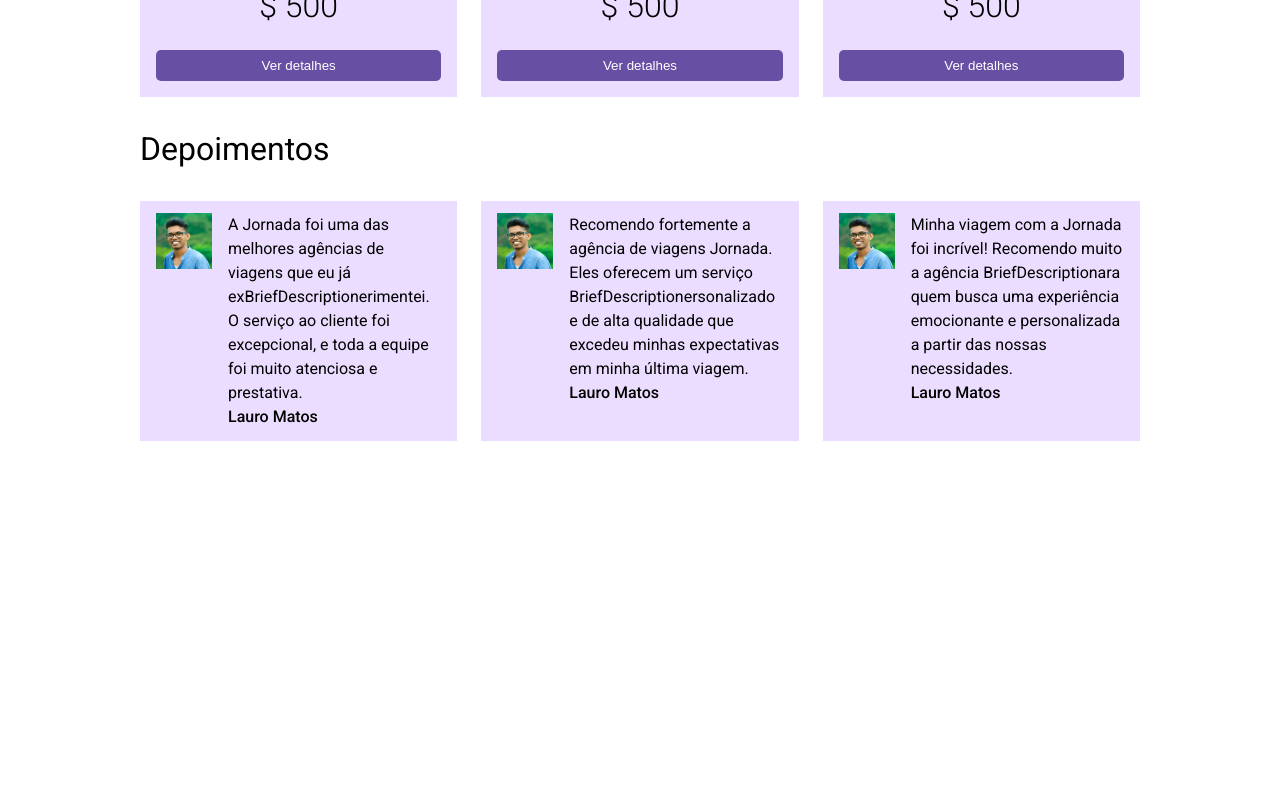
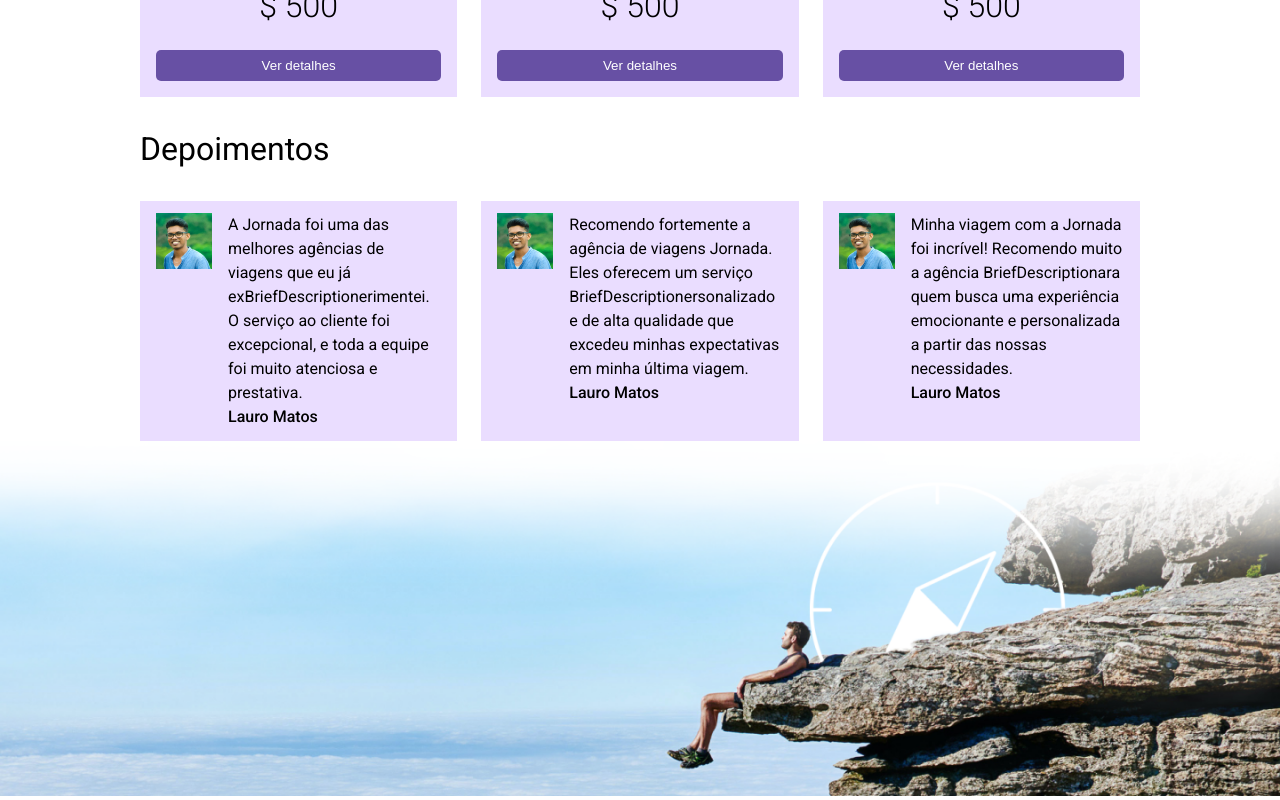
Before and after one commit to lucasnather/jornada, a React (Vite) app: page / in a window 1280 px wide. Shown: the part 1047-1847 px from the top of the page. Before the commit the page ends 1488 px from the top, so only its background shows below. Built offline with nearby package versions, Linux system fonts and the light colour scheme.

Commit message:
feat: include banner footer

```diff
--- a/src/App.tsx
+++ b/src/App.tsx
@@ -4,6 +4,7 @@ import { Header } from "./components/Header"
 import { GlobalCss } from "./global-css"
 import { Banner } from "./components/Banner"
 import { Destination } from "./components/Destination"
+import { BannerFooter } from "./components/BannerFooter"
 
 
 function App() {
@@ -13,6 +14,7 @@ function App() {
         <Header/>
         <Banner />
         <Destination />
+        <BannerFooter/>
         <GlobalCss/>
     </ThemeProvider>
   )
--- a/src/components/BannerFooter/index.tsx
+++ b/src/components/BannerFooter/index.tsx
@@ -4,7 +4,7 @@ import { ContainerBanner } from './styled'
 export function BannerFooter() {
     return (
         <ContainerBanner>
-            <img src={BannerImage} alt="" />
+            <img src={BannerImage} alt="banner" />
         </ContainerBanner>
     )
 }
```
Also changed, not shown: src/components/Footer/index.tsx (added), src/components/Footer/styled.ts (added).
